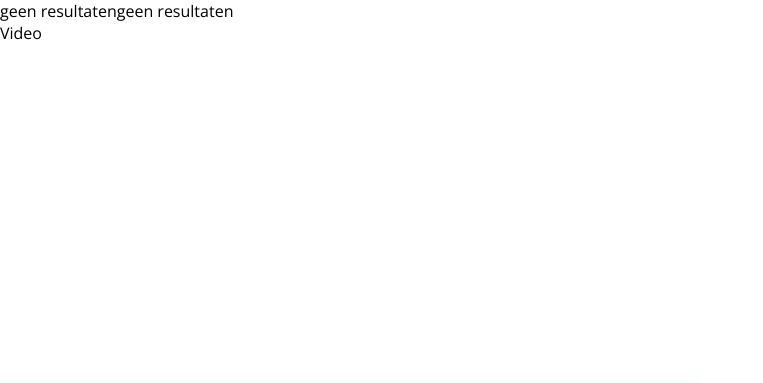
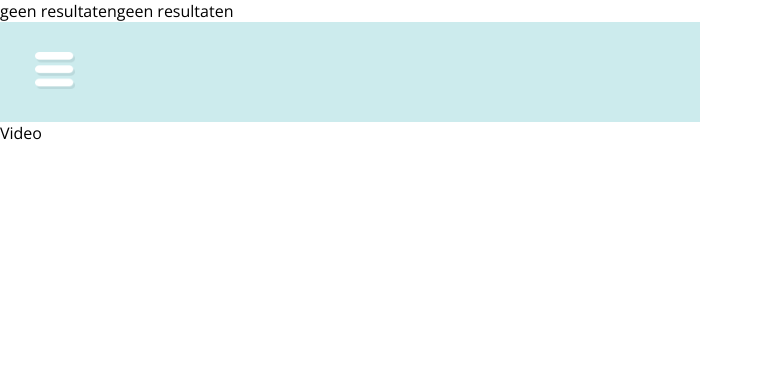
Before and after one commit to jwraats/snow_white, a PHP site: page /index.php?page=detail in a window 1280 px wide. Shown: the top 383 px of the page, without its empty margins (0-763 px from the left). Run offline with PHP 8.4, Linux system fonts and the light colour scheme; the visitor is signed in with stand-in values (Sample User, id 1); data that the repository does not hold is empty; some libraries are stand-ins or nearby versions.

Commit message:
detail-page

```diff
--- a/www/detail.php
+++ b/www/detail.php
@@ -72,7 +72,9 @@ if(count($follow) > 0){
 
 
 ?>
-
+<div class="top-bar">
+	<a class="trigger-menu" href="#"></a>
+</div>
 
 <section class="video">
 Video
```
